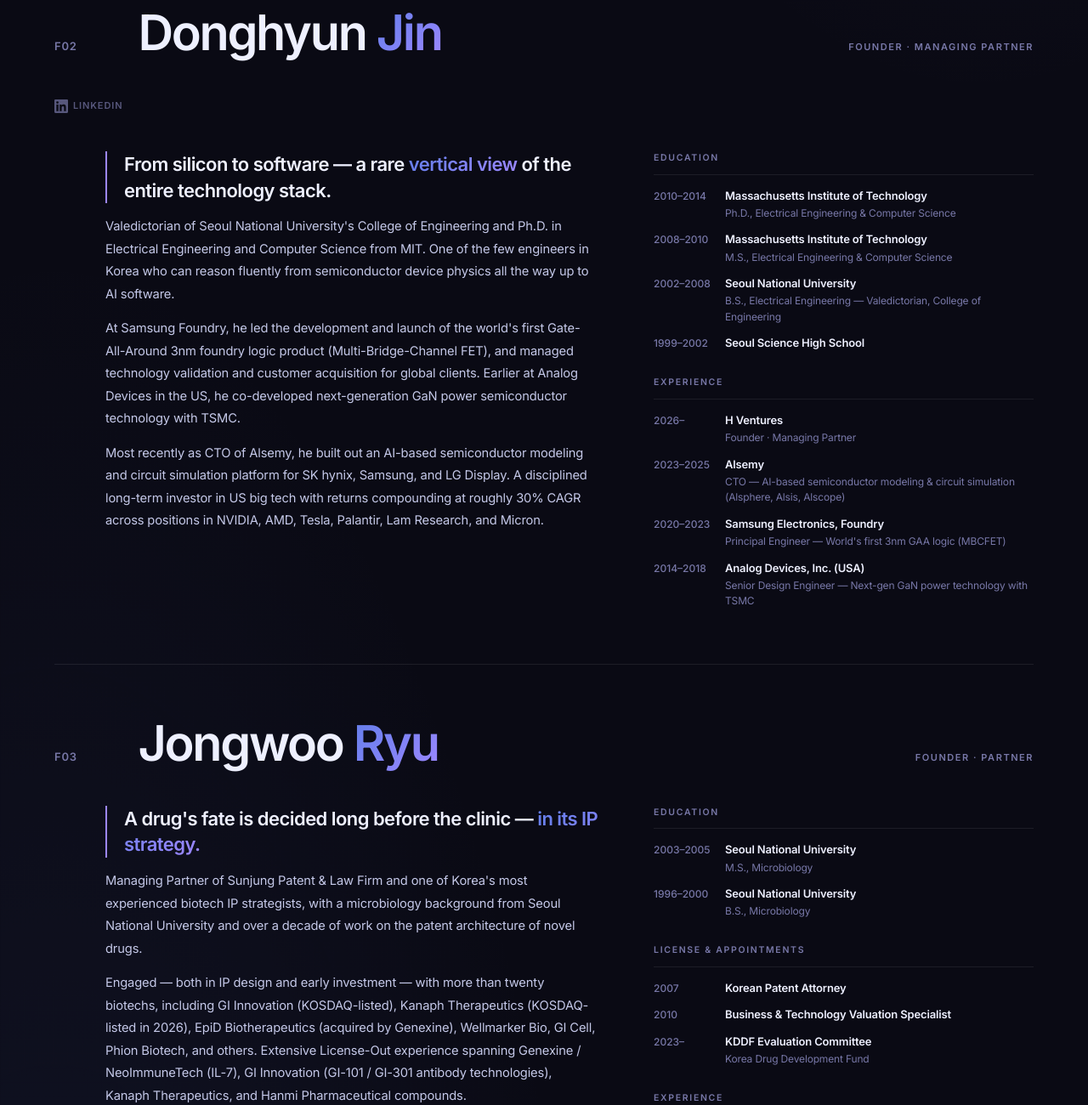
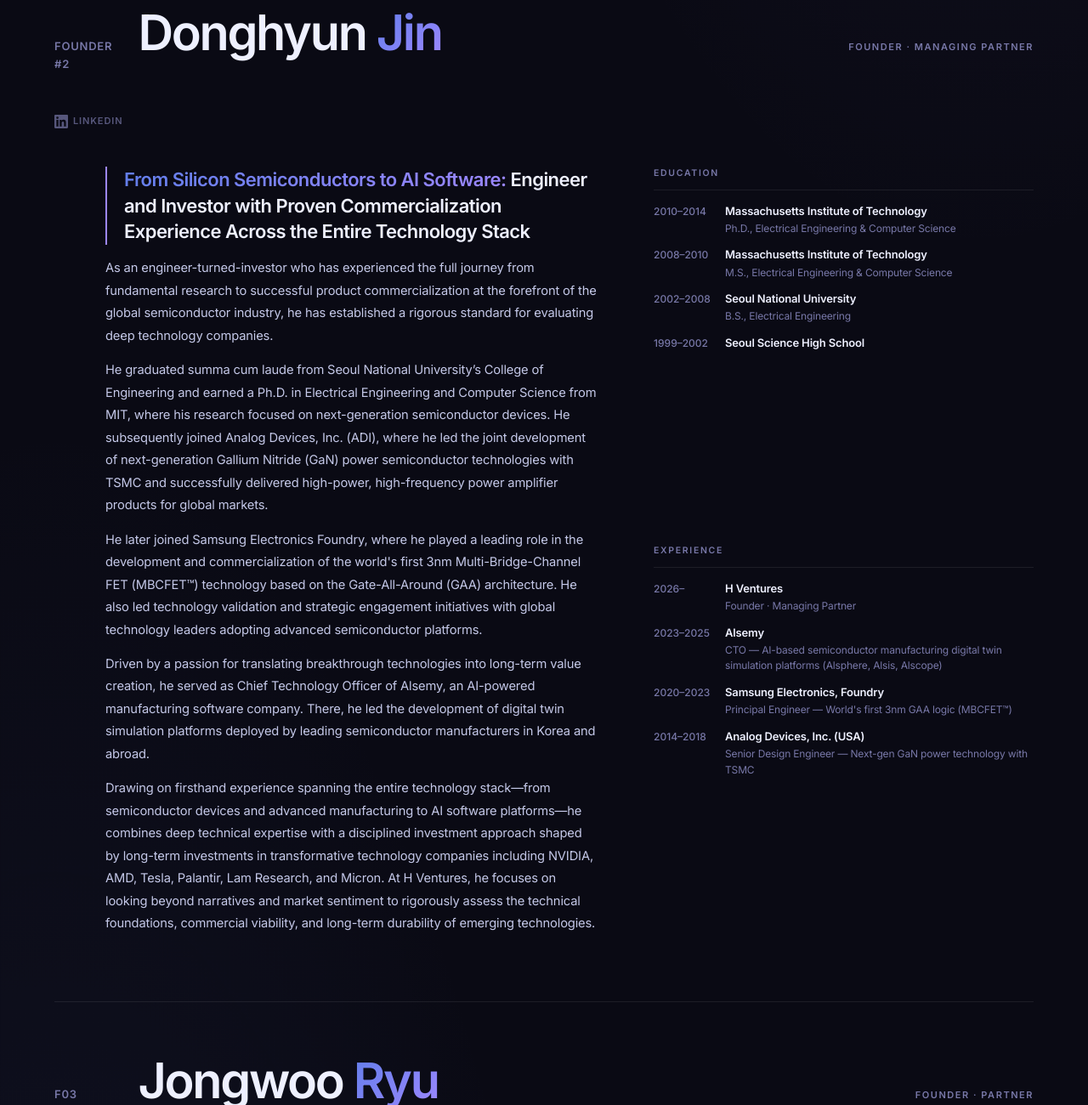
Before and after one commit to h-ventures2026/homepage, a plain HTML site: page index.html in a window 1280 px wide. Shown: the part 3651-4951 px from the top of the page at 85% size. Drawn offline with Linux system fonts and the light colour scheme; a web font is replaced by a local one.

Commit message:
Update index.html
Donghyun Jin Biography update 20260601

```diff
--- a/index.html
+++ b/index.html
@@ -256,7 +256,7 @@
 
     <article class="founder-card founder-featured reveal">
       <div class="founder-head">
-        <div class="founder-idx">F02</div>
+        <div class="founder-idx">FOUNDER #2</div>
         <h3 class="founder-name">Donghyun <span class="it">Jin</span></h3>
         <div class="founder-role">Founder · Managing Partner</div>
         <a class="founder-linkedin" href="https://www.linkedin.com/in/donghyun-jin-9a0a863b/" target="_blank" rel="noopener" aria-label="Donghyun Jin LinkedIn">
@@ -270,16 +270,22 @@
             <img src="donghyun_jin.jpeg" alt="Donghyun Jin — Founder &amp; Managing Partner, H Ventures">
           </div> -->
           <p class="founder-tagline">
-            From silicon to software — a rare <em>vertical view</em> of the entire technology stack.
+            <em>From Silicon Semiconductors to AI Software:</em> Engineer and Investor with Proven Commercialization Experience Across the Entire Technology Stack
           </p>
           <p>
-            Valedictorian of Seoul National University's College of Engineering and Ph.D. in Electrical Engineering and Computer Science from MIT. One of the few engineers in Korea who can reason fluently from semiconductor device physics all the way up to AI software.
+            As an engineer-turned-investor who has experienced the full journey from fundamental research to successful product commercialization at the forefront of the global semiconductor industry, he has established a rigorous standard for evaluating deep technology companies.
           </p>
           <p>
-            At Samsung Foundry, he led the development and launch of the world's first Gate-All-Around 3nm foundry logic product (Multi-Bridge-Channel FET), and managed technology validation and customer acquisition for global clients. Earlier at Analog Devices in the US, he co-developed next-generation GaN power semiconductor technology with TSMC.
+            He graduated summa cum laude from Seoul National University’s College of Engineering and earned a Ph.D. in Electrical Engineering and Computer Science from MIT, where his research focused on next-generation semiconductor devices. He subsequently joined Analog Devices, Inc. (ADI), where he led the joint development of next-generation Gallium Nitride (GaN) power semiconductor technologies with TSMC and successfully delivered high-power, high-frequency power amplifier products for global markets.
           </p>
           <p>
-            Most recently as CTO of Alsemy, he built out an AI-based semiconductor modeling and circuit simulation platform for SK hynix, Samsung, and LG Display. A disciplined long-term investor in US big tech with returns compounding at roughly 30% CAGR across positions in NVIDIA, AMD, Tesla, Palantir, Lam Research, and Micron.
+            He later joined Samsung Electronics Foundry, where he played a leading role in the development and commercialization of the world's first 3nm Multi-Bridge-Channel FET (MBCFET™) technology based on the Gate-All-Around (GAA) architecture. He also led technology validation and strategic engagement initiatives with global technology leaders adopting advanced semiconductor platforms.
+          </p>
+          <p>
+            Driven by a passion for translating breakthrough technologies into long-term value creation, he served as Chief Technology Officer of Alsemy, an AI-powered manufacturing software company. There, he led the development of digital twin simulation platforms deployed by leading semiconductor manufacturers in Korea and abroad.
+          </p>
+          <p>
+            Drawing on firsthand experience spanning the entire technology stack—from semiconductor devices and advanced manufacturing to AI software platforms—he combines deep technical expertise with a disciplined investment approach shaped by long-term investments in transformative technology companies including NVIDIA, AMD, Tesla, Palantir, Lam Research, and Micron. At H Ventures, he focuses on looking beyond narratives and market sentiment to rigorously assess the technical foundations, commercial viability, and long-term durability of emerging technologies.
           </p>
         </div>
         <div class="cv">
@@ -296,7 +302,7 @@
               </li>
               <li class="cv-item">
                 <span class="year">2002–2008</span>
-                <span class="desc"><strong>Seoul National University</strong><span class="sub">B.S., Electrical Engineering — Valedictorian, College of Engineering</span></span>
+                <span class="desc"><strong>Seoul National University</strong><span class="sub">B.S., Electrical Engineering</span></span>
               </li>
               <li class="cv-item">
                 <span class="year">1999–2002</span>
@@ -313,11 +319,11 @@
               </li>
               <li class="cv-item">
                 <span class="year">2023–2025</span>
-                <span class="desc"><strong>Alsemy</strong><span class="sub">CTO — AI-based semiconductor modeling & circuit simulation (Alsphere, Alsis, Alscope)</span></span>
+                <span class="desc"><strong>Alsemy</strong><span class="sub">CTO — AI-based semiconductor manufacturing digital twin simulation platforms (Alsphere, Alsis, Alscope)</span></span>
               </li>
               <li class="cv-item">
                 <span class="year">2020–2023</span>
-                <span class="desc"><strong>Samsung Electronics, Foundry</strong><span class="sub">Principal Engineer — World's first 3nm GAA logic (MBCFET)</span></span>
+                <span class="desc"><strong>Samsung Electronics, Foundry</strong><span class="sub">Principal Engineer — World's first 3nm GAA logic (MBCFET™)</span></span>
               </li>
               <li class="cv-item">
                 <span class="year">2014–2018</span>
```
